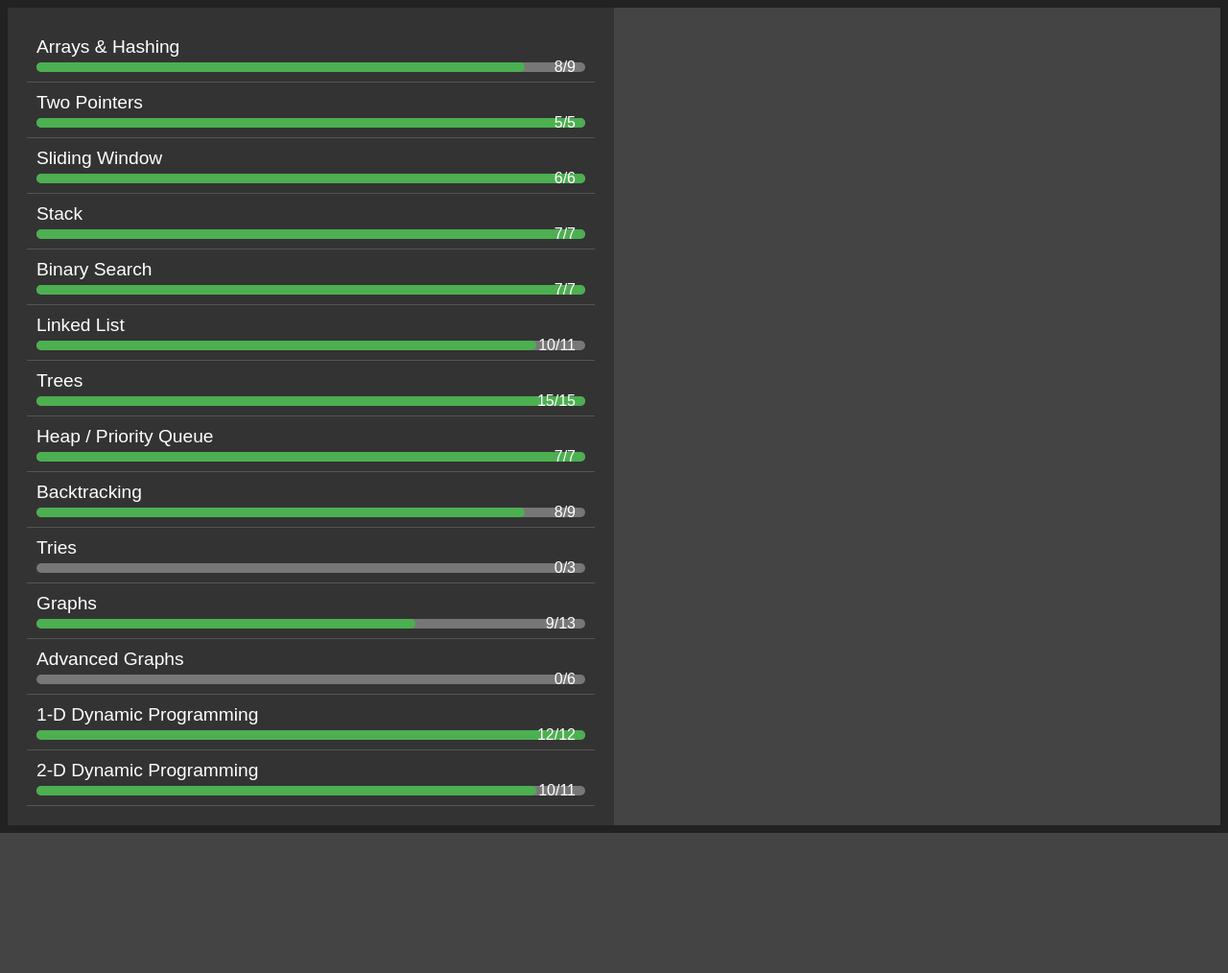
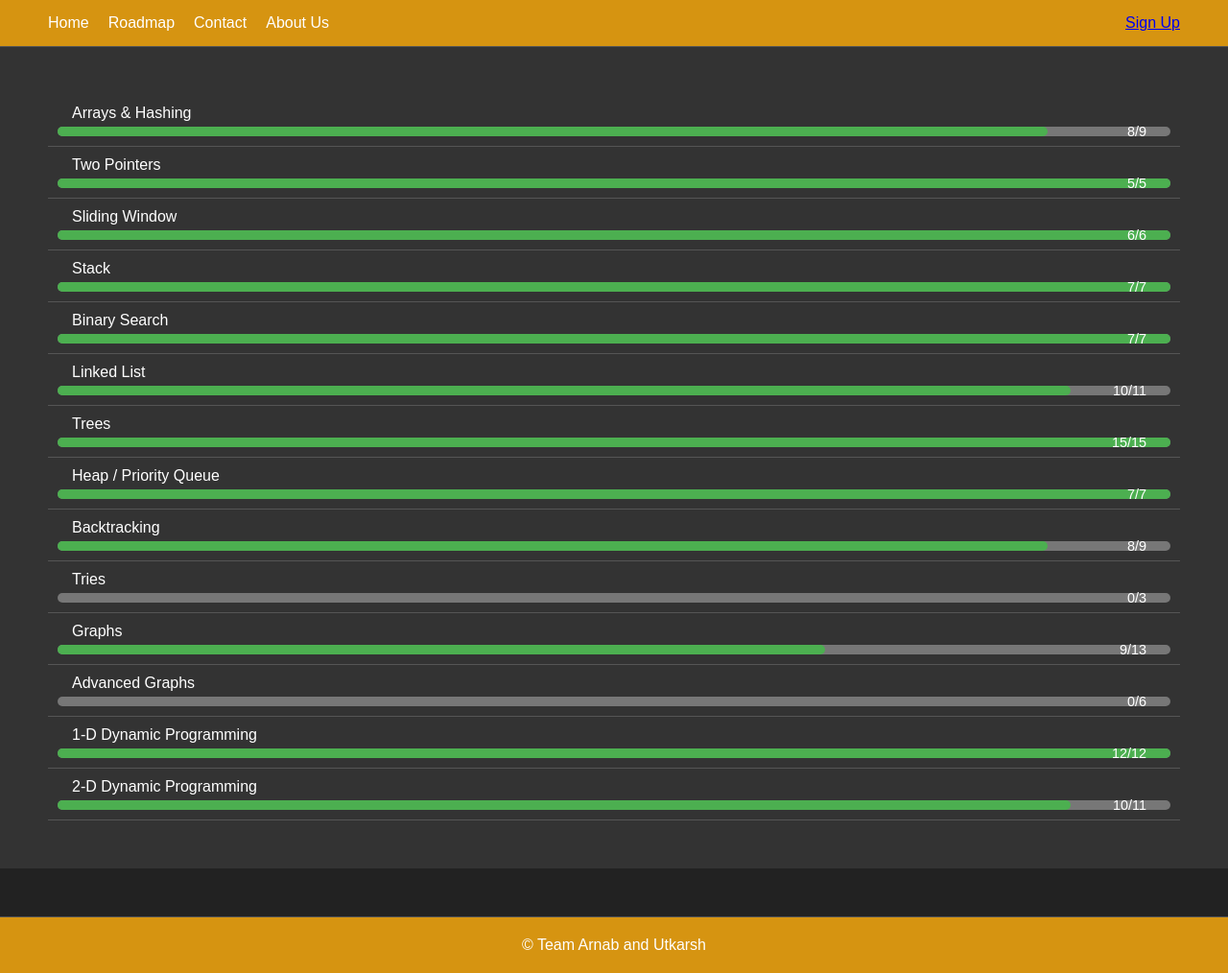
Before and after one commit to Arnab711/Coding_Platform, a Django app: page / in a window 1280 px wide. Shown: the whole page at 96% size. Before the commit the page ends 868 px from the top, so only its background shows below. Run offline with Django 5.2, Linux system fonts and the light colour scheme.

Commit message:
Added header and footer and link roadmap

```diff
--- a/Coding_platform/coding_platform/coding_platform/urls.py
+++ b/Coding_platform/coding_platform/coding_platform/urls.py
@@ -20,5 +20,5 @@ from django.urls import path, include
 urlpatterns = [
     path('admin/', admin.site.urls),
     path('',include('home.urls')),
-    path('roadmap/',include('roadmap.urls'))
+    path('roadmap/',include('roadmap.urls')),
 ]
--- a/Coding_platform/coding_platform/templates/index.html
+++ b/Coding_platform/coding_platform/templates/index.html
@@ -5,32 +5,46 @@
     <meta name="viewport" content="width=device-width, initial-scale=1.0">
     <title>Document</title>
     <style>
-        body{
+        body {
             background-color: #222;
             color: #fff;
             font-family: sans-serif;
+            margin: 0;
+            padding: 0;
         }
-        .container{
+        .header {
+            background-color: #d69411;
+            padding: 15px 50px;
             display: flex;
+            justify-content: space-between;
+            align-items: center;
+            border-bottom: 1px solid #555;
         }
-        .left,.right{
-            width: 50%;
-            padding: 20px;
+        .header .nav {
+            display: flex;
+            gap: 20px;
         }
-        .left{
+        .header .nav a {
+            color: #fff;
+            text-decoration: none;
+            font-size: 1rem;
+        }
+        .header .signup {
+            font-size: 1rem;
+        }
+        .container {
+            padding: 50px;
             background-color: #333;
         }
-        .right{
-            background-color: #444;
-        }
-        .item{
+        .item {
             padding: 10px;
             border-bottom: 1px solid #555;
         }
-        .item .title{
-            font-size: 1.2rem;
+        .item .title {
+            font-size: 1rem; /* Reduced font size */
+            margin: 0 15px; /* Added margins */
         }
-        .item .progress{
+        .item .progress {
             width: 100%;
             height: 10px;
             background-color: #777;
@@ -38,7 +52,7 @@
             margin-top: 5px;
             position: relative;
         }
-        .item .progress .fill{
+        .item .progress .fill {
             height: 100%;
             background-color: #4CAF50;
             border-radius: 5px;
@@ -46,17 +60,37 @@
             top: 0;
             left: 0;
         }
-        .item .percentage{
+        .item .percentage {
+            font-size: 0.9rem; /* Reduced font size */
             position: absolute;
             top: 50%;
             transform: translateY(-50%);
             right: 10px;
+            margin: 0 15px; /* Added margins */
+        }
+        .footer {
+            background-color: #d69411;
+            padding: 20px;
+            text-align: center;
+            border-top: 1px solid #555;
+            margin-top: 50px;
+            font-size: 1rem;
         }
     </style>
 </head>
 <body>
+    <div class="header">
+        <div class="nav">
+            <a href="home">Home</a>
+            <a href="roadmap">Roadmap</a>
+            <a href="contact">Contact</a>
+            <a href="#about">About Us</a>
+        </div>
+        <div class="signup">
+            <a href="#">Sign Up</a>
+        </div>
+    </div>
     <div class="container">
-        <div class="left">
         <div class="item">
             <div class="title">Arrays & Hashing</div>
             <div class="progress">
@@ -156,9 +190,8 @@
             </div>
         </div>
     </div>
-        <div class="right">
-
-        </div>
+    <div class="footer">
+        © Team Arnab and Utkarsh
     </div>
 </body>
 </html>
```
Lines whose indentation alone changed are shown as unchanged.
